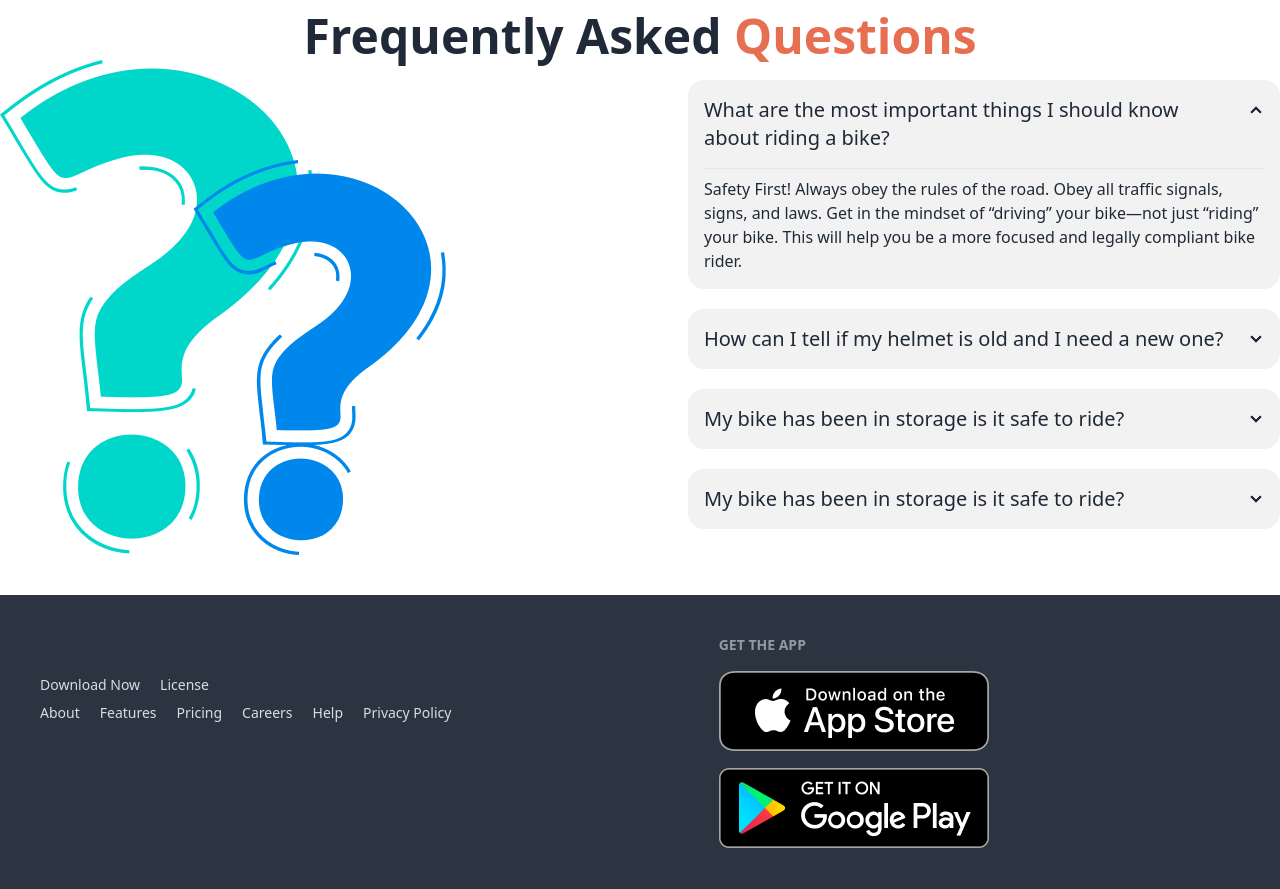
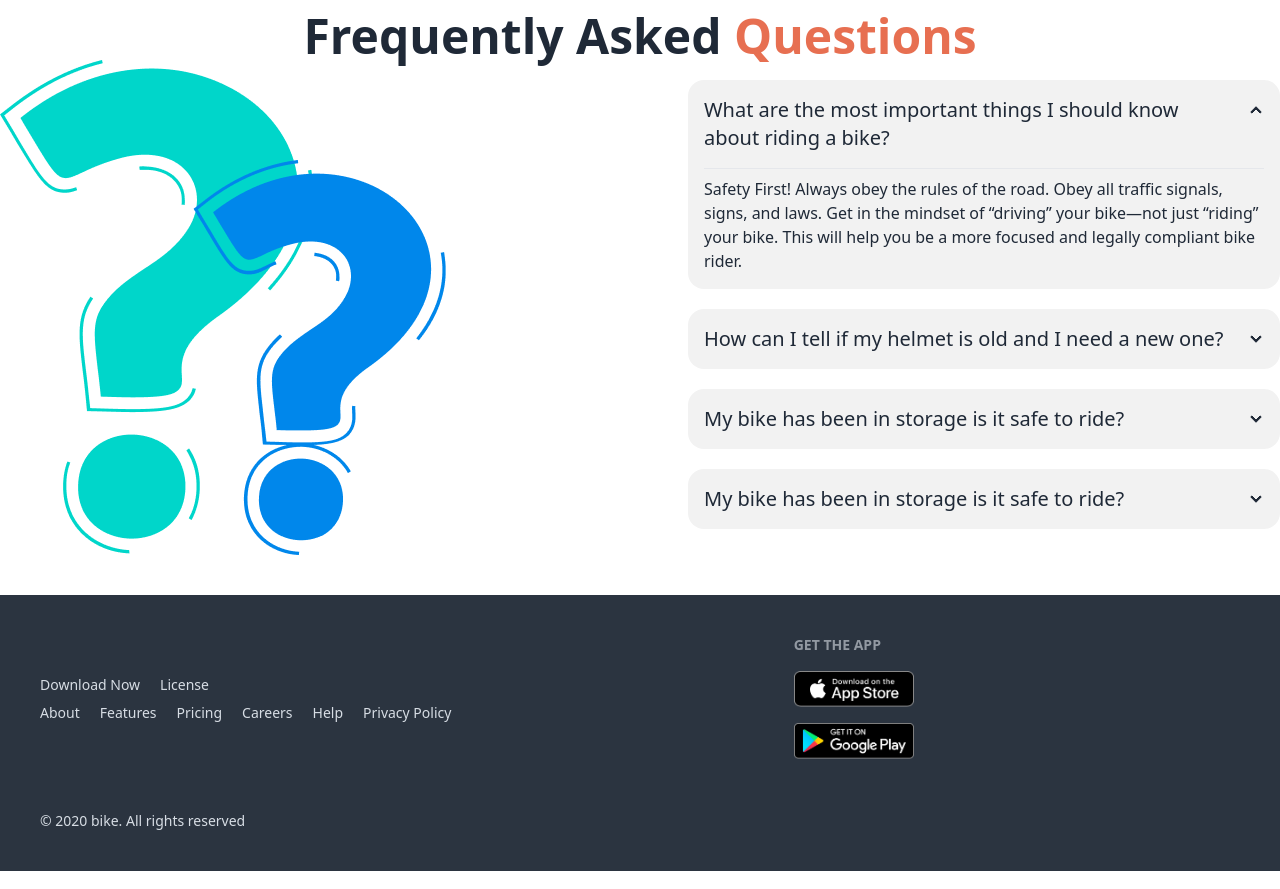
Before and after one commit to aref-360nobra/biker-zone, a plain HTML site: page index.html in a window 1280 px wide. Shown: the part 2471-3360 px from the top of the page. Drawn offline with nearby package versions, Linux system fonts and the light colour scheme.

Commit message:
website completed

```diff
--- a/index.html
+++ b/index.html
@@ -280,7 +280,7 @@
                     class="text-bike-primary">Clients
                     says</span>
             </h3>
-            <div class="flex gap-11 flex-col md:flex-row">
+            <div class="flex gap-11 flex-col justify-around md:flex-row">
                 <!-- user 1 OR review 1 -->
                 <div>
                     <div class="card w-96 bg-base-100 shadow-xl md:p-9 p-4 border border-gray-300">
@@ -449,12 +449,15 @@
                 <p>Help</p>
                 <p>Privacy Policy</p>
             </div>
+            <aside class="mt-20">
+                <p>© 2020 bike. All rights reserved</p>
+            </aside>
         </aside>
         <nav>
-            <h6 class="footer-title">Get the App</h6>
+            <h6 class="footer-title md:text-left text-center lg:text-left">Get the App</h6>
             <div class="grid grid-cols-1 gap-4">
-                <a><img src="images/others/ios.png" alt=""></a>
-                <a><img src="./images/others/android.png" alt=""></a>
+                <a><img class="h-9" src="images/others/ios.png" alt=""></a>
+                <a><img class="h-9" src="./images/others/android.png" alt=""></a>
             </div>
         </nav>
     </footer>
```
